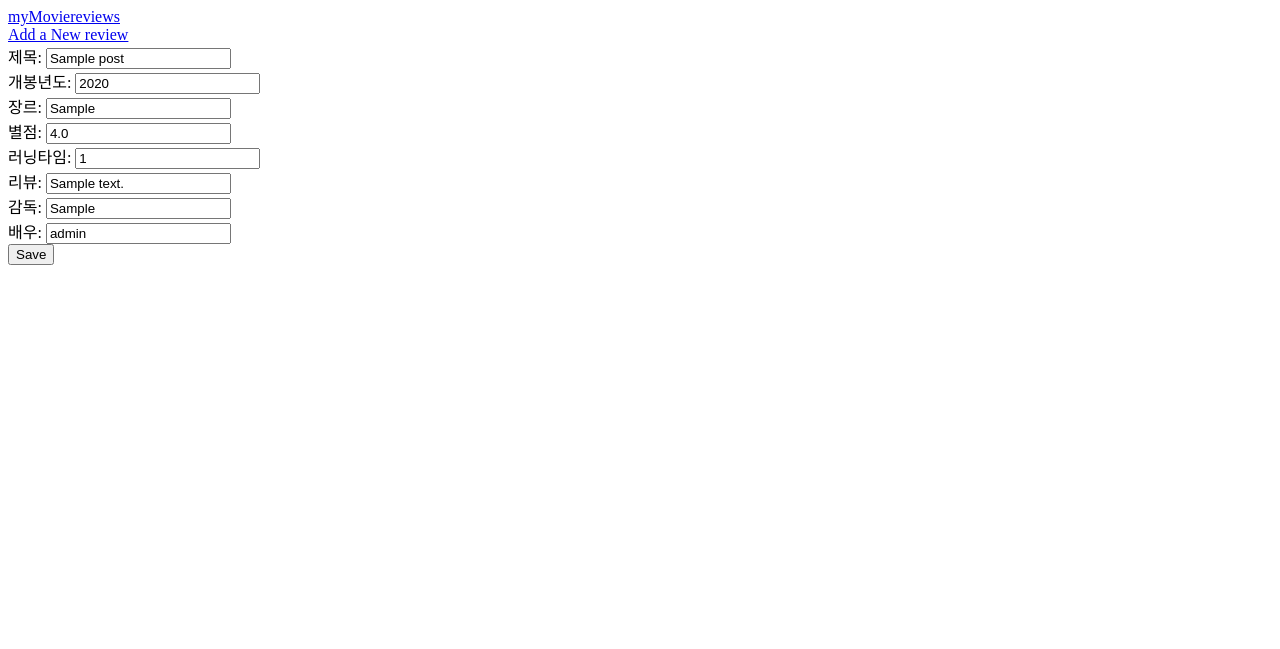
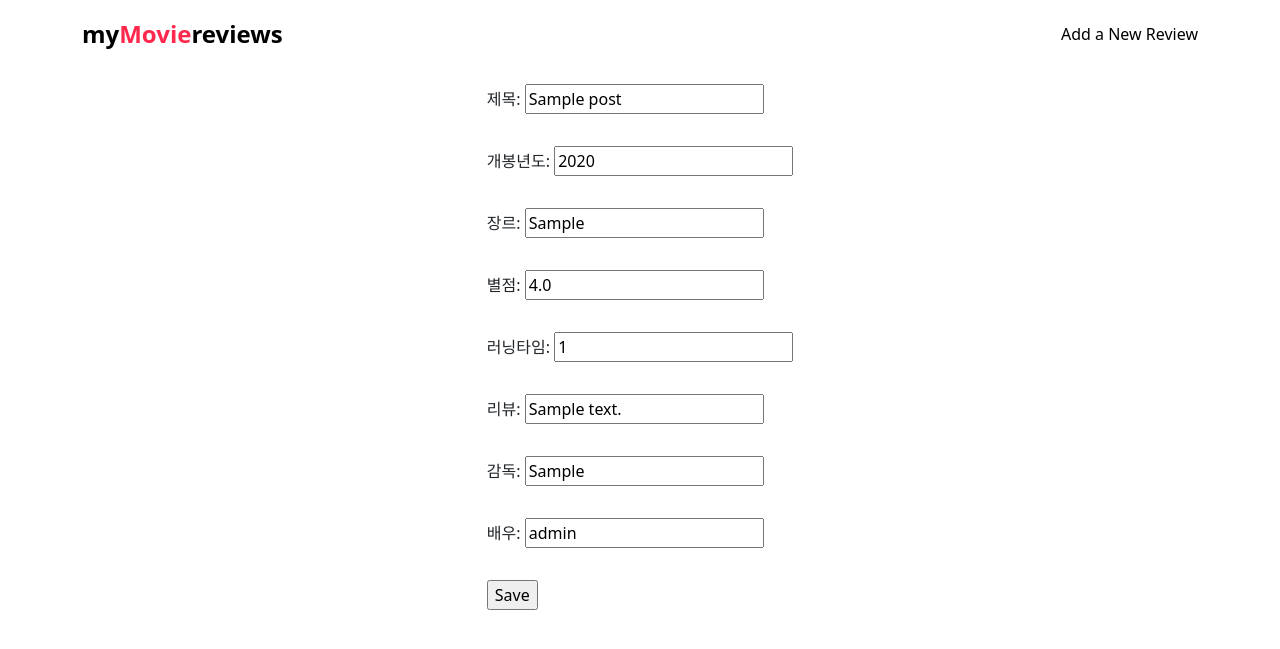
Before and after one commit to Pirogramming17/ChoHayeon, a Django app: page /update/1 in a window 1280 px wide. Shown: the top 649 px of the page. Run offline with Django 4.2, Linux system fonts and the light colour scheme; tables that the repository leaves empty hold one stand-in row (values such as "Sample post").

Commit message:
css 추가

```diff
--- /dev/null
+++ b/myMovieReviews/posts/static/css/home.css
@@ -0,0 +1,97 @@
+.container{
+  display: flex;
+  flex-direction: column;
+}
+
+a {
+  color: black;
+  text-decoration: none;
+}
+
+a:hover {
+  color: black;
+}
+
+.header_container {
+  display: flex;
+  justify-content: space-between;
+  align-items: center;
+  margin: 1rem 0;
+}
+
+.logo{
+  font-size: 1.5rem;
+  font-weight: bold;
+}
+
+p{
+  margin: 0.2rem 0;
+}
+
+.body_container{
+  display: flex;
+  justify-content: center;
+}
+
+.form_container {
+  display: flex;
+  flex-direction: column;
+}
+
+.form_container > div {
+  margin: 1rem 0;
+  justify-content: center;
+}
+
+.detail_container {
+  display: flex;
+  justify-content: center;
+  flex-direction: column;
+}
+
+.movie_info_top {
+  display: flex;
+  justify-content: space-between;
+}
+
+.movie_update_delete{
+  display: flex;
+  align-items: center;
+}
+
+.detail_btn{
+  background-color: transparent;
+  border: none;
+}
+
+.movie_info {
+  display: flex;
+  align-items: center;
+  background-color: rgb(247, 244, 244);
+  padding: 1rem;
+}
+
+.detail_img {
+  display: flex;
+}
+
+article .row {
+  display: flex;
+}
+
+.text_info {
+  display: flex;
+  flex-direction: column;
+  margin-left: 1rem;
+}
+
+.text_info > h6 {
+  margin: 0.8rem 0;
+}
+
+.movie_content {
+  margin: 0.8rem 0;
+  padding: 1rem;
+  display: flex;
+  background-color: rgb(247, 244, 244);
+}
--- a/myMovieReviews/posts/templates/posts/update.html
+++ b/myMovieReviews/posts/templates/posts/update.html
@@ -1,21 +1,23 @@
+{% load static %}
 <!DOCTYPE html>
 <html lang="en">
 <head>
     <meta charset="UTF-8">
     <meta http-equiv="X-UA-Compatible" content="IE=edge">
     <meta name="viewport" content="width=device-width, initial-scale=1.0">
+    <link href="https://cdn.jsdelivr.net/npm/bootstrap@5.2.0-beta1/dist/css/bootstrap.min.css" rel="stylesheet" integrity="sha384-0evHe/X+R7YkIZDRvuzKMRqM+OrBnVFBL6DOitfPri4tjfHxaWutUpFmBp4vmVor" crossorigin="anonymous">
+    <link rel="stylesheet" href="{% static 'css/home.css' %}">
     <title>리뷰 작성하기</title>
 </head>
-<body>
+<body class = "container">
     <header>
-        <div class="body_container">
-            <div><a href = "{% url 'posts:home' %}">myMoviereviews</a></div>
-            <div><a href = "{% url 'posts:create' %}">Add a New review</a></div>
+        <div class="header_container">
+          <div class="logo"><a href = "{% url 'posts:home' %}">my<span style="color : rgb(255, 41, 77)">Movie</span>reviews</a></div>
+          <div><a href = "{% url 'posts:create' %}">Add a New Review</a></div>
         </div>
     </header>
     <div class="body_container">
-        <div class="form_container">
-            <form action="{% url 'posts:update' post.id %}" method="post">
+            <form action="{% url 'posts:update' post.id %}" class="form_container" method="post">
                 {% csrf_token %}
                 <div class="title">
                     <label for="title">제목:</label>
@@ -52,7 +54,7 @@
                 <div>
                     <input type="submit" value="Save">
                 </div>
+              </form>
             </div>
-        </form>
 </body>
 </html>
```
Also changed, not shown: myMovieReviews/posts/templates/posts/create.html (+10 -8 lines), myMovieReviews/posts/templates/posts/detail.html (+20 -13 lines), myMovieReviews/posts/templates/posts/home.html (+19 -11 lines).
